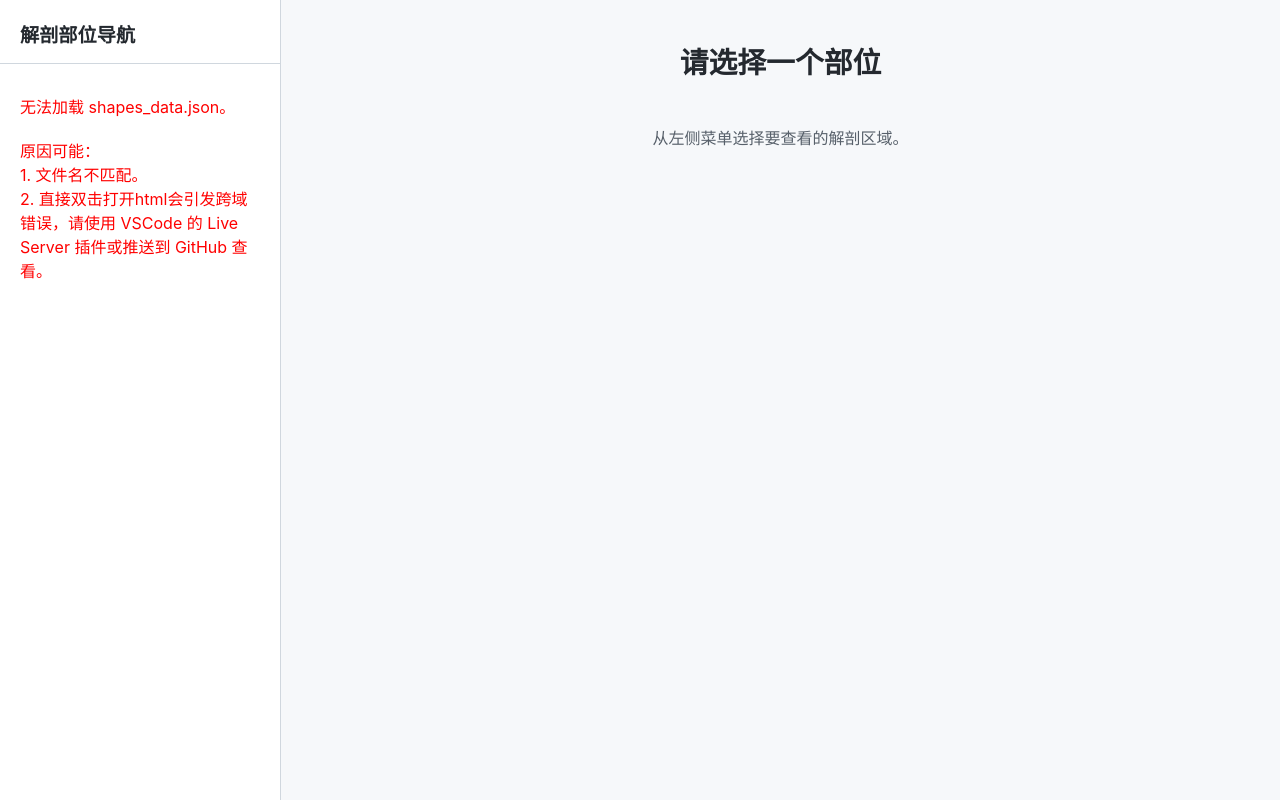
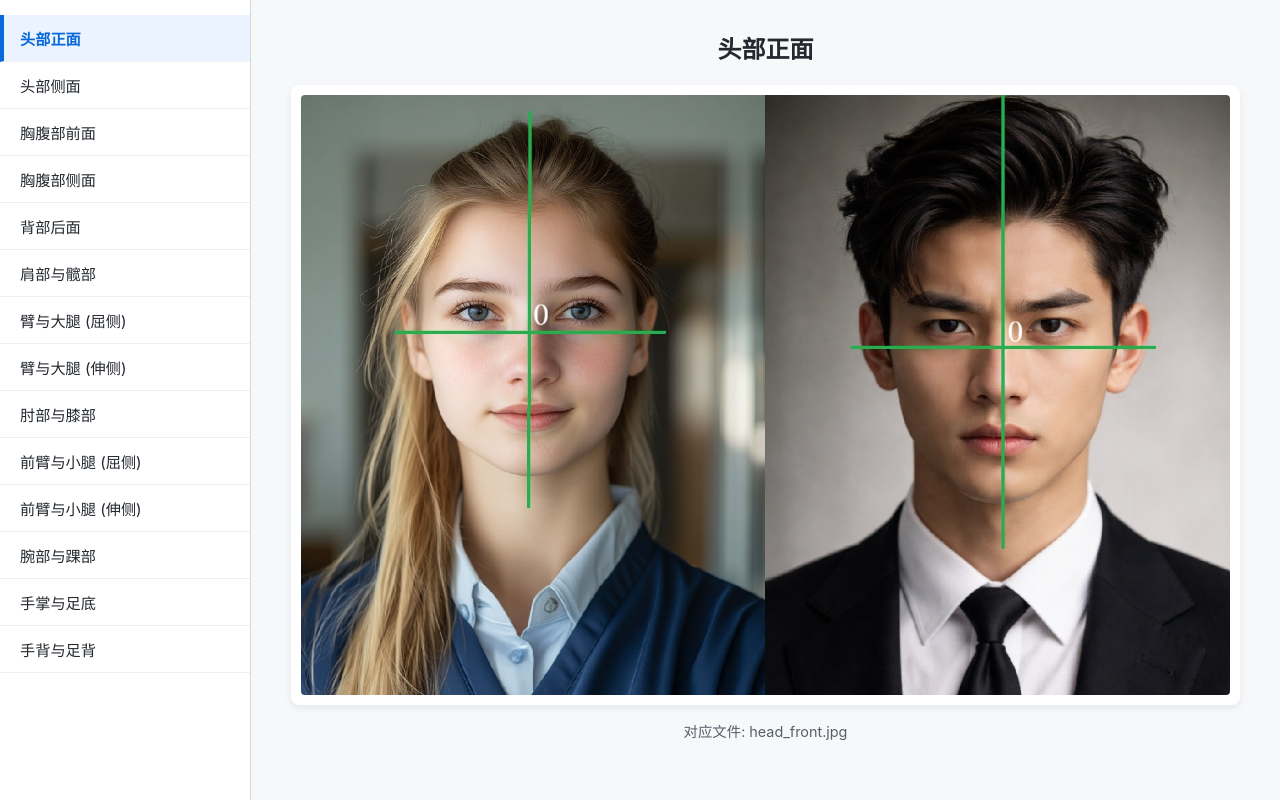
Before and after one commit to weiminjulien/3C-Techinique-web, a plain HTML site: page index.html in a window 1280 px wide. Drawn offline with Linux system fonts and the light colour scheme.

Commit message:
Refactor index.html for improved layout and styles
Refactor HTML structure, update styles, and improve loading messages.

```diff
--- a/index.html
+++ b/index.html
@@ -6,44 +6,28 @@
     <title>3C-Technique Anatomical Map</title>
     <style>
         body {
-            font-family: -apple-system, BlinkMacSystemFont, "Segoe UI", Roboto, Helvetica, Arial, sans-serif;
+            font-family: -apple-system, BlinkMacSystemFont, "Segoe UI", Roboto, Arial, sans-serif;
             margin: 0;
             padding: 0;
             display: flex;
             height: 100vh;
             background-color: #f6f8fa;
-            color: #24292f;
         }
-        /* 左侧导航栏 */
+        /* 左侧扁平导航栏 */
         #sidebar {
-            width: 280px;
+            width: 250px;
             background-color: #ffffff;
             border-right: 1px solid #d0d7de;
             overflow-y: auto;
-            padding: 20px 0;
-        }
-        .sidebar-header {
-            padding: 0 20px 15px;
-            font-size: 1.2em;
-            font-weight: bold;
-            border-bottom: 1px solid #d0d7de;
-            margin-bottom: 10px;
-        }
-        .category {
-            margin-bottom: 15px;
-        }
-        .category-title {
-            padding: 5px 20px;
-            font-size: 0.9em;
-            color: #57606a;
-            font-weight: bold;
-            text-transform: uppercase;
+            padding-top: 15px;
         }
         .menu-item {
-            padding: 8px 20px;
+            padding: 12px 20px;
             cursor: pointer;
+            font-size: 0.95em;
+            color: #24292f;
+            border-bottom: 1px solid #f0f0f0;
             transition: background-color 0.2s;
-            font-size: 0.95em;
         }
         .menu-item:hover {
             background-color: #f3f4f6;
@@ -55,22 +39,21 @@
             border-left: 4px solid #0969da;
             padding-left: 16px;
         }
-        /* 右侧主内容区 */
+        /* 右侧内容区 */
         #main-content {
             flex: 1;
             display: flex;
             flex-direction: column;
             align-items: center;
-            padding: 40px;
+            padding: 30px;
             overflow-y: auto;
         }
         #image-title {
-            margin-top: 0;
-            font-size: 1.8em;
+            margin: 0 0 20px 0;
+            font-size: 1.5em;
             color: #24292f;
         }
         .image-container {
-            position: relative;
             background: white;
             padding: 10px;
             border-radius: 8px;
@@ -79,106 +62,91 @@
         }
         #anatomy-image {
             max-width: 100%;
-            max-height: 70vh;
+            max-height: 75vh;
             display: block;
             border-radius: 4px;
         }
-        .placeholder-text {
+        .info-text {
             color: #57606a;
-            margin-top: 20px;
+            margin-top: 15px;
+            font-size: 0.9em;
+        }
+        .error-text {
+            color: #cf222e;
+            font-weight: bold;
+            margin-top: 10px;
+            display: none;
         }
     </style>
 </head>
 <body>
 
-    <div id="sidebar">
-        <div class="sidebar-header">解剖部位导航</div>
-        <div id="menu-container">
-            <!-- 菜单将由 JavaScript 动态生成 -->
-            <div style="padding: 20px; color: #888;">加载中...</div>
-        </div>
+    <div id="sidebar" id="menu-container">
+        <!-- 菜单由 JS 生成 -->
+        <div style="padding: 20px; color: #888;">正在加载菜单...</div>
     </div>
 
     <div id="main-content">
-        <h2 id="image-title">请选择一个部位</h2>
+        <h2 id="image-title">选择部位</h2>
         <div class="image-container" id="image-container" style="display: none;">
-            <!-- 如果未来有 Canvas 绘图，可以叠在这个 img 上面 -->
-            <img id="anatomy-image" src="" alt="Anatomy Image">
+            <img id="anatomy-image" src="" alt="解剖图">
         </div>
-        <p class="placeholder-text" id="status-text">从左侧菜单选择要查看的解剖区域。</p>
+        <div class="info-text" id="status-text">请点击左侧列表查看。</div>
+        <div class="error-text" id="error-text">⚠️ 图片加载失败，请检查 github 仓库里该图片是否真实存在，或者后缀名(.jpg/.png)是否正确！</div>
     </div>
 
     <script>
         document.addEventListener("DOMContentLoaded", () => {
-            const menuContainer = document.getElementById('menu-container');
+            const sidebar = document.getElementById('sidebar');
             const imageTitle = document.getElementById('image-title');
             const anatomyImage = document.getElementById('anatomy-image');
             const imageContainer = document.getElementById('image-container');
             const statusText = document.getElementById('status-text');
+            const errorText = document.getElementById('error-text');
 
             let currentActiveMenu = null;
 
-            // 读取 JSON 数据
+            // 监听图片加载失败事件
+            anatomyImage.onerror = () => {
+                errorText.style.display = 'block';
+                anatomyImage.style.display = 'none';
+            };
+
+            // 监听图片加载成功事件
+            anatomyImage.onload = () => {
+                errorText.style.display = 'none';
+                anatomyImage.style.display = 'block';
+            };
+
             fetch('shapes_data.json')
-                .then(response => {
-                    if (!response.ok) {
-                        throw new Error('网络响应失败，请确保您在本地使用了服务器(如 Live Server)或已部署到 GitHub Pages。');
-                    }
-                    return response.json();
-                })
+                .then(response => response.json())
                 .then(data => {
-                    menuContainer.innerHTML = ''; // 清空加载提示
+                    sidebar.innerHTML = ''; // 清空加载提示
 
-                    data.categories.forEach(category => {
-                        // 创建分类标题
-                        const catDiv = document.createElement('div');
-                        catDiv.className = 'category';
-
-                        const catTitle = document.createElement('div');
-                        catTitle.className = 'category-title';
-                        catTitle.textContent = category.category_name;
-                        catDiv.appendChild(catTitle);
-
-                        // 创建该分类下的图片列表
-                        category.images.forEach(imgData => {
+                    data.images.forEach(imgData => {
                         const menuItem = document.createElement('div');
                         menuItem.className = 'menu-item';
                         menuItem.textContent = imgData.title;
 
-                            // 点击事件处理
                         menuItem.onclick = () => {
-                                // 切换激活状态样式
-                                if (currentActiveMenu) {
-                                    currentActiveMenu.classList.remove('active');
-                                }
+                            if (currentActiveMenu) currentActiveMenu.classList.remove('active');
                             menuItem.classList.add('active');
                             currentActiveMenu = menuItem;
 
-                                // 更新右侧内容
                             imageTitle.textContent = imgData.title;
                             anatomyImage.src = imgData.filename;
                             imageContainer.style.display = 'block';
-                                statusText.textContent = `当前文件: ${imgData.filename}`;
-
-                                // 注意：未来如果你需要在图片上画形状，可以在这里读取 imgData.shapes 并在图片上生成 SVG 或 Canvas 元素。
+                            statusText.textContent = `对应文件: ${imgData.filename}`;
                         };
 
-                            catDiv.appendChild(menuItem);
+                        sidebar.appendChild(menuItem);
                     });
 
-                        menuContainer.appendChild(catDiv);
-                    });
-
-                    // 默认加载第一张图片
-                    if (data.categories.length > 0 && data.categories[0].images.length > 0) {
-                        const firstItem = menuContainer.querySelector('.menu-item');
-                        if (firstItem) firstItem.click();
-                    }
-
+                    // 默认点击打开第一张
+                    if (sidebar.firstChild) sidebar.firstChild.click();
                 })
-                .catch(error => {
-                    console.error('Error fetching data:', error);
-                    menuContainer.innerHTML = `<div style="padding: 20px; color: red;">无法加载 shapes_data.json。<br><br>原因可能：<br>1. 文件名不匹配。<br>2. 直接双击打开html会引发跨域错误，请使用 VSCode 的 Live Server 插件或推送到 GitHub 查看。</div>`;
+                .catch(err => {
+                    sidebar.innerHTML = `<div style="padding: 20px; color: red;">读取数据失败，请确认推送到 GitHub。</div>`;
                 });
         });
     </script>
```
Lines whose indentation alone changed are shown as unchanged.
